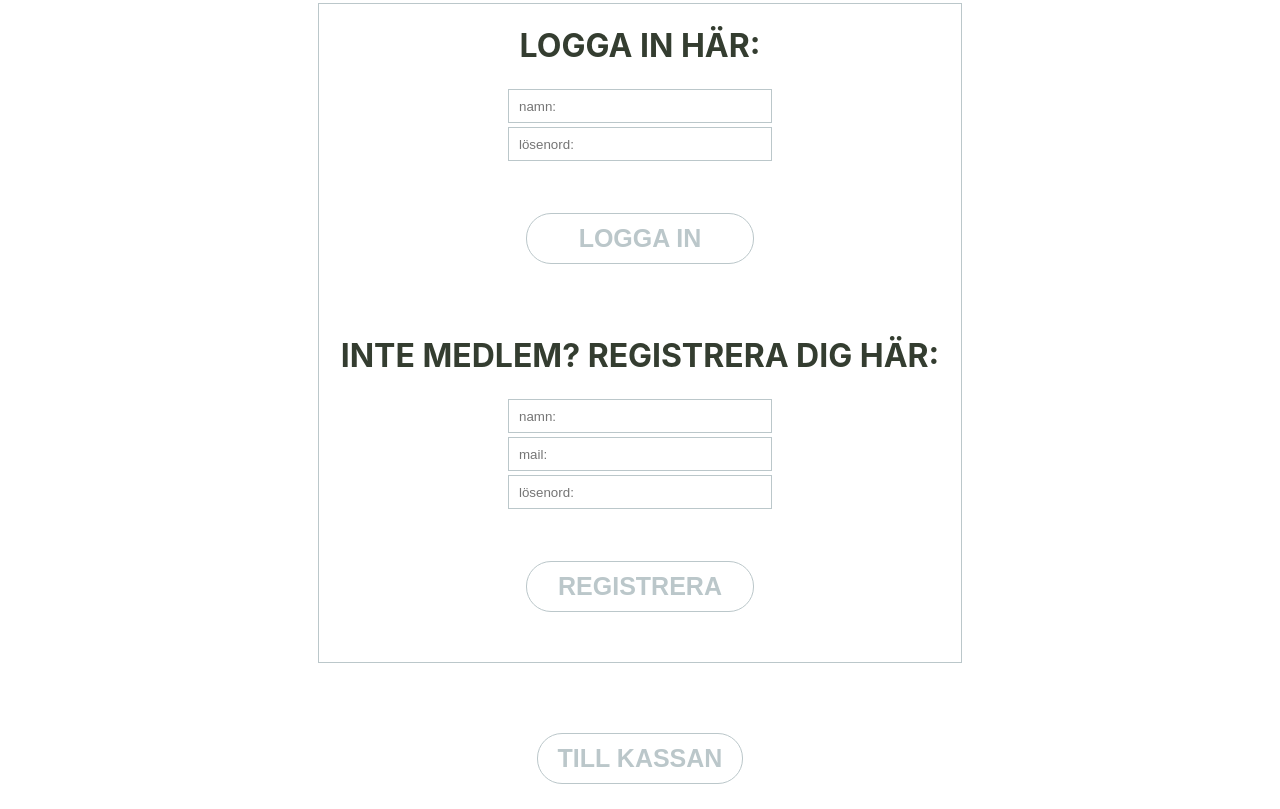
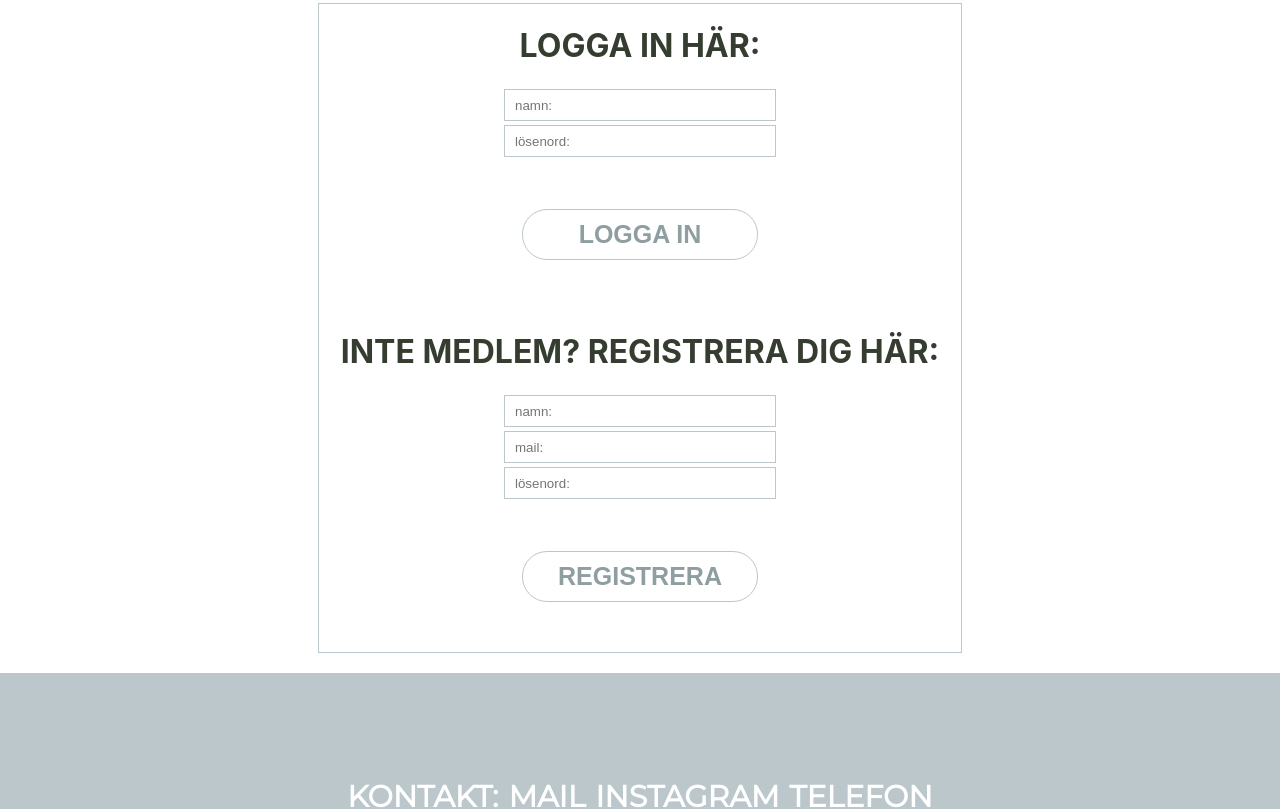
Before and after one commit to louiseeriksson/final-project-frontend, a React (Create React App) app: page /cart in a window 1280 px wide. Shown: the part 820-1629 px from the top of the page. Built offline with nearby package versions, Linux system fonts and the light colour scheme.

Commit message:
fixed the message when registrating new user. styled some on the form

```diff
--- a/src/components/Cart.js
+++ b/src/components/Cart.js
@@ -9,6 +9,8 @@ export const Cart = () => {
   const totalPrice = useSelector((store) => (
     store.cart.items.reduce((total, item) => (total + (item.price * item.quantity)), 0)
   ))
+
+  const user = useSelector((state) => state.authentication.user)
 
   return (
     <div className='page-wrapper'>
@@ -26,7 +28,7 @@ export const Cart = () => {
 
       <LogIn />
 
-      <button className='checkout-button'>TILL KASSAN</button>
+      {user && <button className='checkout-button'>TILL KASSAN</button>}
     </div>
   )
 }
--- a/src/components/LoggedIn.js
+++ b/src/components/LoggedIn.js
@@ -10,7 +10,7 @@ export const LoggedIn = () => {
 
   return (
     <div>
-      <p className='logged-in-message'>Hej {user.name} 👋🏼 &nbsp; Vad kul att du vill handla hos oss på växt.nu!</p>
+      <p className='message'>Hej {user.name} 👋🏼 &nbsp; Vad kul att du vill handla hos oss på växt.nu!</p>
       {/* <button onClick={() => setUser}>SIGN OUT</button> */}
     </div>
   )
--- a/src/components/Register.js
+++ b/src/components/Register.js
@@ -26,12 +26,12 @@ export const Register = () => {
     let result = await response.json()
     if (result.name) {
       console.log('fetch result', result)
-      setMessage(`user ${result.name} was created`)
+      setMessage(`${result.name} är nu en registrerad användare!`)
       setUserName('')
       setUserPassword('')
       setUserEmail('')
     } else {
-      setMessage('could not save user')
+      setMessage('Kunde inte registrera användare. Testa igen!')
     }
   }
 
@@ -69,7 +69,7 @@ export const Register = () => {
         />
       </label>
 
-      {message && <p>{message}</p>}
+      {message && <p className='message'>{message}</p>}
 
       <button className='form-button' type="submit">REGISTRERA</button>
     </form>
--- a/src/components/UserNotLoggedIn.js
+++ b/src/components/UserNotLoggedIn.js
@@ -7,7 +7,7 @@ import { handleLogin } from 'reducers/authentication'
 export const UserNotLoggedIn = () => {
   const [userName, setUserName] = useState('')
   const [userPassword, setUserPassword] = useState('')
-  // const [message, setMessage] = useState('')
+  const [message, setMessage] = useState('')
 
   const errorMessage = useSelector((state) => state.authentication.error)
 
@@ -22,7 +22,7 @@ export const UserNotLoggedIn = () => {
     <div className='user-not-logged-in-wrapper'>
       <h1 className='page-title'>LOGGA IN HÄR:</h1>
       <form onSubmit={handleSubmit}>
-        {/* {message && <p>{message}</p>} */}
+        {message && <p>{message}</p>}
 
         <label>
           <input
--- a/src/index.css
+++ b/src/index.css
@@ -404,7 +404,7 @@ border: 1px solid #bbc7ca;
   height: 30px;
   border: 1px solid #bbc7ca;
   margin: 2px;
-  padding-left: 10px;
+  padding: 0 10px;
   color: #343d30;
 }
 
@@ -413,7 +413,7 @@ border: 1px solid #bbc7ca;
   padding: 10px 20px;
   border: 1px solid #bbc7ca;
   border-radius: 25px;
-  color: #bbc7ca;
+  color: #8e9ea1;
   font-size: 25px;
   font-weight: 600;
   background-color: white;
@@ -438,7 +438,7 @@ form {
   flex-direction: column;
 }
 
-.logged-in-message {
+.message {
   color: #343d30;
   margin: 20px;
   text-align: center;
```
